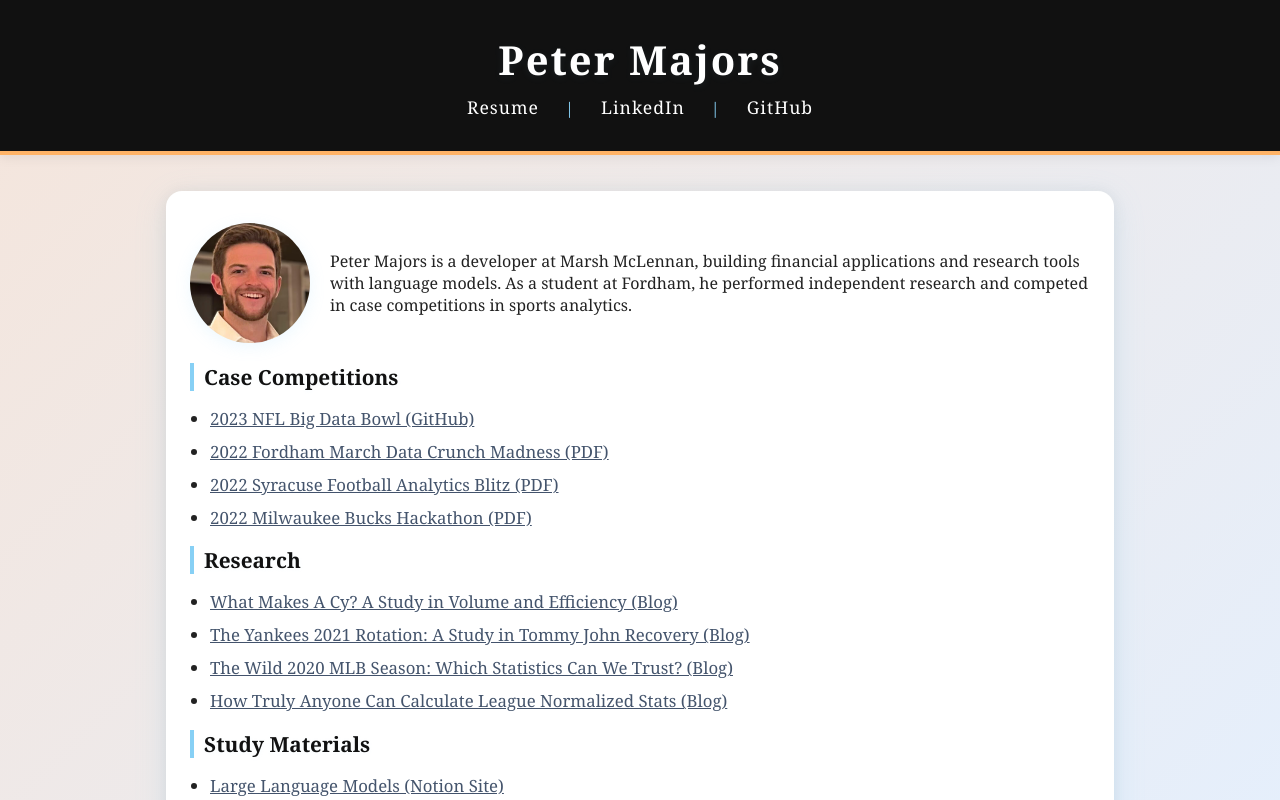
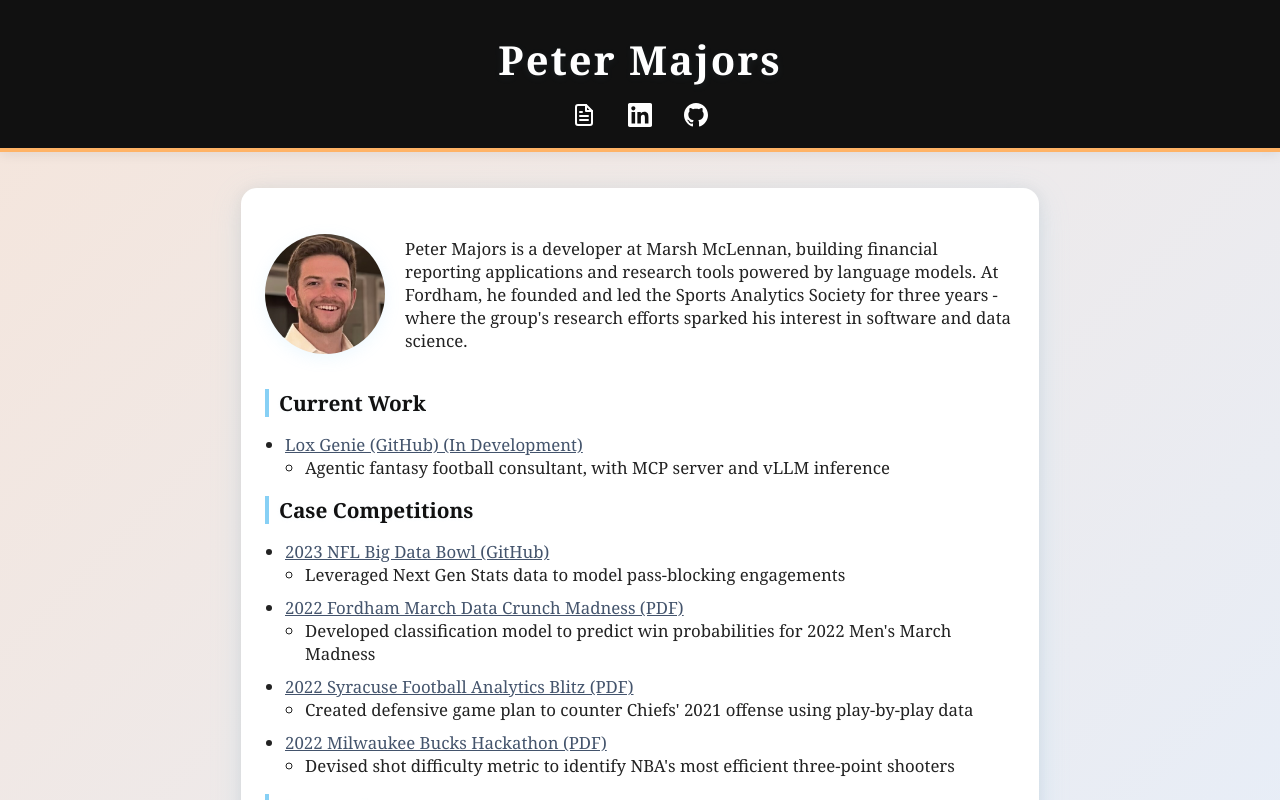
Before and after one commit to peterlmajors/portfolio, a React (Create React App) app: page / in a window 1280 px wide. Shown: the top 800 px of the page. Built offline with nearby package versions, Linux system fonts and the light colour scheme.

Commit message:
Update pfp, added Lox and descriptions

```diff
--- a/src/App.css
+++ b/src/App.css
@@ -8,28 +8,28 @@
 .header {
   background: #111;
   color: #fff;
-  padding: 32px 0 24px 0;
+  padding: 32px 0 16px 0;
   text-align: center;
   letter-spacing: 1px;
   box-shadow: 0 2px 12px rgba(0, 0, 0, 0.08);
   border-bottom: 4px solid #ffb366; /* orange accent */
 }
 .header h1 {
-  margin: 0 0 8px 0;
+  margin: 0 0 12px 0;
   font-size: 2.5rem;
   font-weight: 700;
   text-shadow: 0 2px 8px rgba(135, 208, 245, 0.08);
   letter-spacing: 2px;
 }
 .nav-links {
-  margin: 0 0 8px 0;
+  margin: 0;
 }
 .nav-links a {
   color: #fff;
   text-decoration: none;
   margin: 0 18px;
   font-weight: 500;
-  font-size: 1.1rem;
+  font-size: 1.2rem;
   padding: 2px 8px;
   border-radius: 4px;
 }
@@ -39,13 +39,27 @@
 .nav-links a:hover {
   color: #dddddd;
 }
+.nav-links .icon-link {
+  display: inline-flex;
+  align-items: center;
+  justify-content: center;
+  padding: 4px;
+  margin: 0 12px;
+  transition: all 0.3s ease;
+}
+.nav-links .icon-link:hover {
+  opacity: 0.8;
+}
+.nav-links .icon-link svg {
+  display: block;
+}
 .nav-sep {
   color: #87d0f5;
 }
 .main {
   background: #fff;
   width: calc(90vw - 10%);
-  max-width: 900px;
+  max-width: 750px;
   margin: 36px auto 0 auto;
   margin-bottom: 36px;
   padding: 32px 24px 48px 24px;
@@ -86,6 +100,9 @@
   margin-bottom: 20px;
   flex-wrap: nowrap;
 }
+.intro-flex p {
+  font-size: 1.05rem;
+}
 .profile-pic {
   display: block;
   margin: 0;
@@ -124,7 +141,7 @@
     flex-shrink: 0;
   }
   .intro-flex p {
-    font-size: 0.95rem;
+    font-size: 1.05rem;
     line-height: 1.4;
     flex: 1;
     min-width: 0;
--- a/src/App.tsx
+++ b/src/App.tsx
@@ -7,44 +7,114 @@
       <header className="header">
         <h1>Peter Majors</h1>
         <div className="nav-links">
-          <a href={process.env.PUBLIC_URL + '/personal/petermajors_resume.pdf'} target="_blank" rel="noopener noreferrer">Resume</a>
-          <span className="nav-sep">|</span>
-          <a href="https://www.linkedin.com/in/petermajors/" target="_blank" rel="noopener noreferrer">LinkedIn</a>
-          <span className="nav-sep">|</span>
-          <a href="https://github.com/peterlmajors" target="_blank" rel="noopener noreferrer">GitHub</a>
+          <a href={process.env.PUBLIC_URL + '/personal/petermajors_resume.pdf'} target="_blank" rel="noopener noreferrer" className="icon-link" title="Resume">
+            <svg xmlns="http://www.w3.org/2000/svg" width="24" height="24" viewBox="0 0 24 24" fill="none" stroke="currentColor" strokeWidth="2" strokeLinecap="round" strokeLinejoin="round">
+              <path d="M14 2H6a2 2 0 0 0-2 2v16a2 2 0 0 0 2 2h12a2 2 0 0 0 2-2V8z"></path>
+              <polyline points="14 2 14 8 20 8"></polyline>
+              <line x1="16" y1="13" x2="8" y2="13"></line>
+              <line x1="16" y1="17" x2="8" y2="17"></line>
+              <polyline points="10 9 9 9 8 9"></polyline>
+            </svg>
+          </a>
+          <a href="https://www.linkedin.com/in/petermajors/" target="_blank" rel="noopener noreferrer" className="icon-link" title="LinkedIn">
+            <svg xmlns="http://www.w3.org/2000/svg" width="24" height="24" viewBox="0 0 24 24" fill="currentColor">
+              <path d="M20.447 20.452h-3.554v-5.569c0-1.328-.027-3.037-1.852-3.037-1.853 0-2.136 1.445-2.136 2.939v5.667H9.351V9h3.414v1.561h.046c.477-.9 1.637-1.85 3.37-1.85 3.601 0 4.267 2.37 4.267 5.455v6.286zM5.337 7.433c-1.144 0-2.063-.926-2.063-2.065 0-1.138.92-2.063 2.063-2.063 1.14 0 2.064.925 2.064 2.063 0 1.139-.925 2.065-2.064 2.065zm1.782 13.019H3.555V9h3.564v11.452zM22.225 0H1.771C.792 0 0 .774 0 1.729v20.542C0 23.227.792 24 1.771 24h20.451C23.2 24 24 23.227 24 22.271V1.729C24 .774 23.2 0 22.222 0h.003z"/>
+            </svg>
+          </a>
+          <a href="https://github.com/peterlmajors" target="_blank" rel="noopener noreferrer" className="icon-link" title="GitHub">
+            <svg xmlns="http://www.w3.org/2000/svg" width="24" height="24" viewBox="0 0 24 24" fill="currentColor">
+              <path d="M12 0c-6.626 0-12 5.373-12 12 0 5.302 3.438 9.8 8.207 11.387.599.111.793-.261.793-.577v-2.234c-3.338.726-4.033-1.416-4.033-1.416-.546-1.387-1.333-1.756-1.333-1.756-1.089-.745.083-.729.083-.729 1.205.084 1.839 1.237 1.839 1.237 1.07 1.834 2.807 1.304 3.492.997.107-.775.418-1.305.762-1.604-2.665-.305-5.467-1.334-5.467-5.931 0-1.311.469-2.381 1.236-3.221-.124-.303-.535-1.524.117-3.176 0 0 1.008-.322 3.301 1.23.957-.266 1.983-.399 3.003-.404 1.02.005 2.047.138 3.006.404 2.291-1.552 3.297-1.23 3.297-1.23.653 1.653.242 2.874.118 3.176.77.84 1.235 1.911 1.235 3.221 0 4.609-2.807 5.624-5.479 5.921.43.372.823 1.102.823 2.222v3.293c0 .319.192.694.801.576 4.765-1.589 8.199-6.086 8.199-11.386 0-6.627-5.373-12-12-12z"/>
+            </svg>
+          </a>
         </div>
       </header>
       <main className="main">
         <section className="intro-flex">
           <img src={process.env.PUBLIC_URL + '/personal/pfp.JPG'} alt="Peter Majors profile" className="profile-pic" />
-          <p>Peter Majors is a developer at Marsh McLennan, building financial applications and research tools with
-            language models. As a student at Fordham, he performed independent research and competed in case competitions
-            in sports analytics. </p>
+          <p>
+            Peter Majors is a developer at Marsh McLennan, building financial reporting applications and research tools powered by language models. At Fordham, he
+            founded and led the Sports Analytics Society for three years - where the group's research efforts sparked his interest in software and data science.
+          </p>
+        </section>
+        <section>
+          <h2>Current Work</h2>
+          <ul>
+            <li>
+              <a href="https://github.com/peterlmajors/lox-genie" target="_blank" rel="noopener noreferrer">Lox Genie (GitHub) (In Development)</a>
+              <ul>
+                <li>Agentic fantasy football consultant, with MCP server and vLLM inference</li>
+              </ul>
+            </li>
+          </ul>
         </section>
         <section>
           <h2>Case Competitions</h2>
           <ul>
-            <li><a href="https://github.com/peterlmajors/Offensive-Linemen-Immediate-Zone" target="_blank" rel="noopener noreferrer">2023 NFL Big Data Bowl (GitHub)</a></li>
-            <li><a href={process.env.PUBLIC_URL + '/case_compeititons/2022%20March%20Data%20Crunch%20Madness.pdf'} target="_blank" rel="noopener noreferrer">2022 Fordham March Data Crunch Madness (PDF)</a></li>
-            <li><a href={process.env.PUBLIC_URL + '/case_compeititons/2022%20Syracuse%20Football%20Analytics%20Blitz.pdf'} target="_blank" rel="noopener noreferrer">2022 Syracuse Football Analytics Blitz (PDF)</a></li>
-            <li><a href={process.env.PUBLIC_URL + '/case_compeititons/2022%20Milwaukee%20Bucks%20Hackathon.pdf'} target="_blank" rel="noopener noreferrer">2022 Milwaukee Bucks Hackathon (PDF)</a></li>
+            <li>
+              <a href="https://github.com/peterlmajors/Offensive-Linemen-Immediate-Zone" target="_blank" rel="noopener noreferrer">2023 NFL Big Data Bowl (GitHub)</a>
+              <ul>
+                <li>Leveraged Next Gen Stats data to model pass-blocking engagements </li>
+              </ul>
+            </li>
+            <li>
+              <a href={process.env.PUBLIC_URL + '/case_compeititons/2022%20March%20Data%20Crunch%20Madness.pdf'} target="_blank" rel="noopener noreferrer">2022 Fordham March Data Crunch Madness (PDF)</a>
+              <ul>
+                <li>Developed classification model to predict win probabilities for 2022 Men's March Madness </li>
+              </ul>
+            </li>
+            <li>
+              <a href={process.env.PUBLIC_URL + '/case_compeititons/2022%20Syracuse%20Football%20Analytics%20Blitz.pdf'} target="_blank" rel="noopener noreferrer">2022 Syracuse Football Analytics Blitz (PDF)</a>
+              <ul>
+                <li>Created defensive game plan to counter Chiefs' 2021 offense using play-by-play data</li>
+              </ul>
+            </li>
+            <li>
+              <a href={process.env.PUBLIC_URL + '/case_compeititons/2022%20Milwaukee%20Bucks%20Hackathon.pdf'} target="_blank" rel="noopener noreferrer">2022 Milwaukee Bucks Hackathon (PDF)</a>
+              <ul>
+                <li>Devised shot difficulty metric to identify NBA's most efficient three-point shooters</li>
+              </ul>
+            </li>
           </ul>
         </section>
         <section>
           <h2>Research</h2>
           <ul>
             {/* <li><a href={process.env.PUBLIC_URL + "/research/Quantifying%20The%20Different%20Look.pdf"} target="_blank" rel="noopener noreferrer">Quantifying The Different Look (PDF)</a></li> */}
-            <li><a href="https://fordhamsas.wixsite.com/website/post/what-makes-a-cy-a-study-of-volume-and-efficiency-in-cy-young-voting" target="_blank" rel="noopener noreferrer">What Makes A Cy? A Study in Volume and Efficiency (Blog)</a></li>
-            <li><a href="https://fordhamsas.wixsite.com/website/post/the-yankees-2021-rotation-a-study-in-tommy-john-recovery" target="_blank" rel="noopener noreferrer">The Yankees 2021 Rotation: A Study in Tommy John Recovery (Blog)</a></li>
-            <li><a href="https://fordhamsas.wixsite.com/website/post/the-wild-and-wacky-2020-mlb-season-which-statistics-can-we-trust" target="_blank" rel="noopener noreferrer">The Wild 2020 MLB Season: Which Statistics Can We Trust? (Blog)</a></li>
-            <li><a href="https://fordhamsas.wixsite.com/website/post/how-anyone-can-calculate-league-normalized-statistics-ops-and-wrc" target="_blank" rel="noopener noreferrer">How Truly Anyone Can Calculate League Normalized Stats (Blog)</a></li>
-
+            <li>
+              <a href="https://fordhamsas.wixsite.com/website/post/what-makes-a-cy-a-study-of-volume-and-efficiency-in-cy-young-voting" target="_blank" rel="noopener noreferrer">What Makes A Cy? A Study in Volume and Efficiency (Blog)</a>
+              <ul>
+                <li>Explored the evolution of MLB CY Young voting preferences over the past 70 years</li>
+              </ul>
+            </li>
+            <li>
+              <a href="https://fordhamsas.wixsite.com/website/post/the-yankees-2021-rotation-a-study-in-tommy-john-recovery" target="_blank" rel="noopener noreferrer">The Yankees 2021 Rotation: A Study in Tommy John Recovery (Blog)</a>
+              <ul>
+                <li>Analyzed the impact of Tommy John surgery on MLB pitcher statistics</li>
+              </ul>
+            </li>
+            <li>
+              <a href="https://fordhamsas.wixsite.com/website/post/the-wild-and-wacky-2020-mlb-season-which-statistics-can-we-trust" target="_blank" rel="noopener noreferrer">The Wild 2020 MLB Season: Which Statistics Can We Trust? (Blog)</a>
+              <ul>
+                <li>Assessed the reliability of MLB hitting statistics from the abbreviated 2020 season</li>
+              </ul>
+            </li>
+            <li>
+              <a href="https://fordhamsas.wixsite.com/website/post/how-anyone-can-calculate-league-normalized-statistics-ops-and-wrc" target="_blank" rel="noopener noreferrer">How Truly Anyone Can Calculate League Normalized Stats (Blog)</a>
+              <ul>
+                <li>Tutorial on calculating OPS+ and WRC+ for non-professional baseball leagues</li>
+              </ul>
+            </li>
           </ul>
         </section>
         <section>
           <h2>Study Materials</h2>
           <ul>
-            <li><a href="https://www.notion.so/LLM-Resources-1b2c8885d18f8011b438d7b38c48331e?pvs=21" target="_blank" rel="noopener noreferrer">Large Language Models (Notion Site)</a></li>
+            <li>
+              <a href="https://www.notion.so/LLM-Resources-1b2c8885d18f8011b438d7b38c48331e?pvs=21" target="_blank" rel="noopener noreferrer">Large Language Models (Notion Site)</a>
+              <ul>
+                <li>Personal collection of blogs and research papers on LLMs and deep learning</li>
+              </ul>
+            </li>
           </ul>
         </section>
       </main>
```
Also changed, not shown: public/personal/pfp.JPG.
